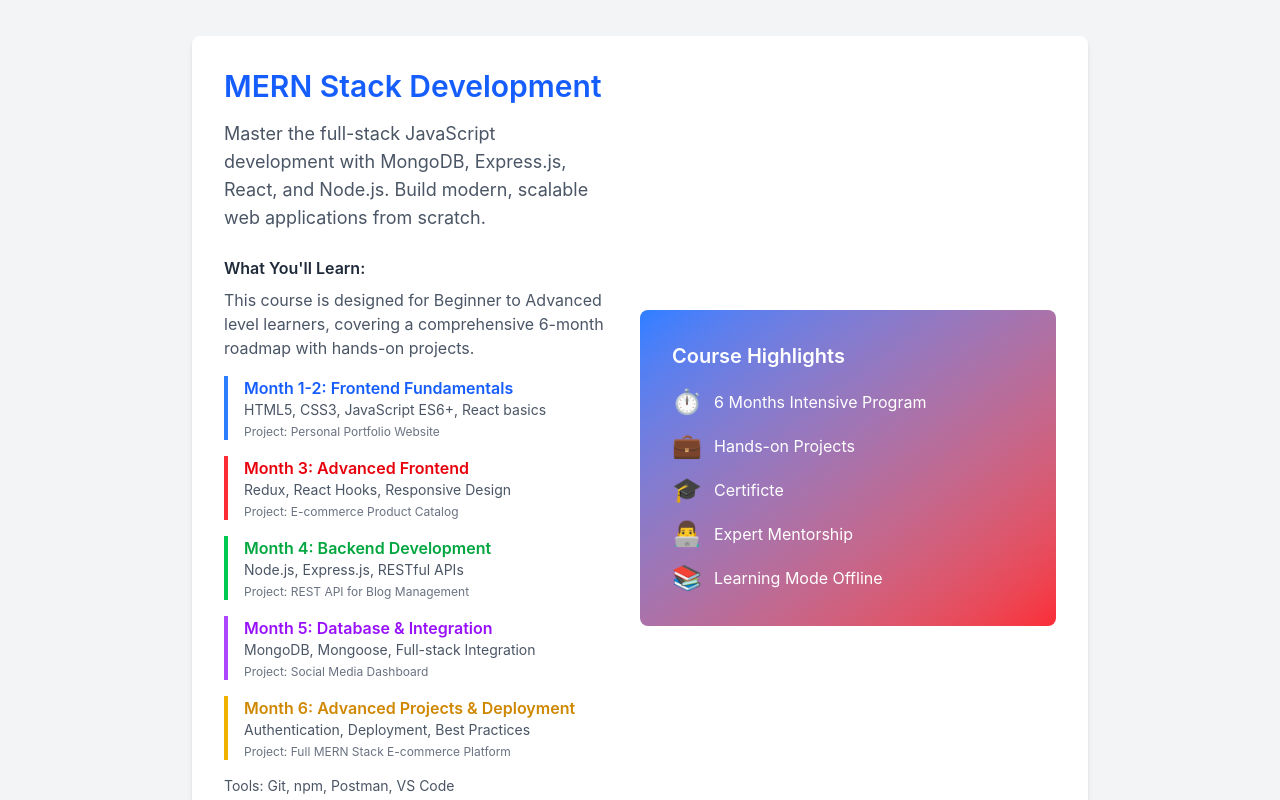
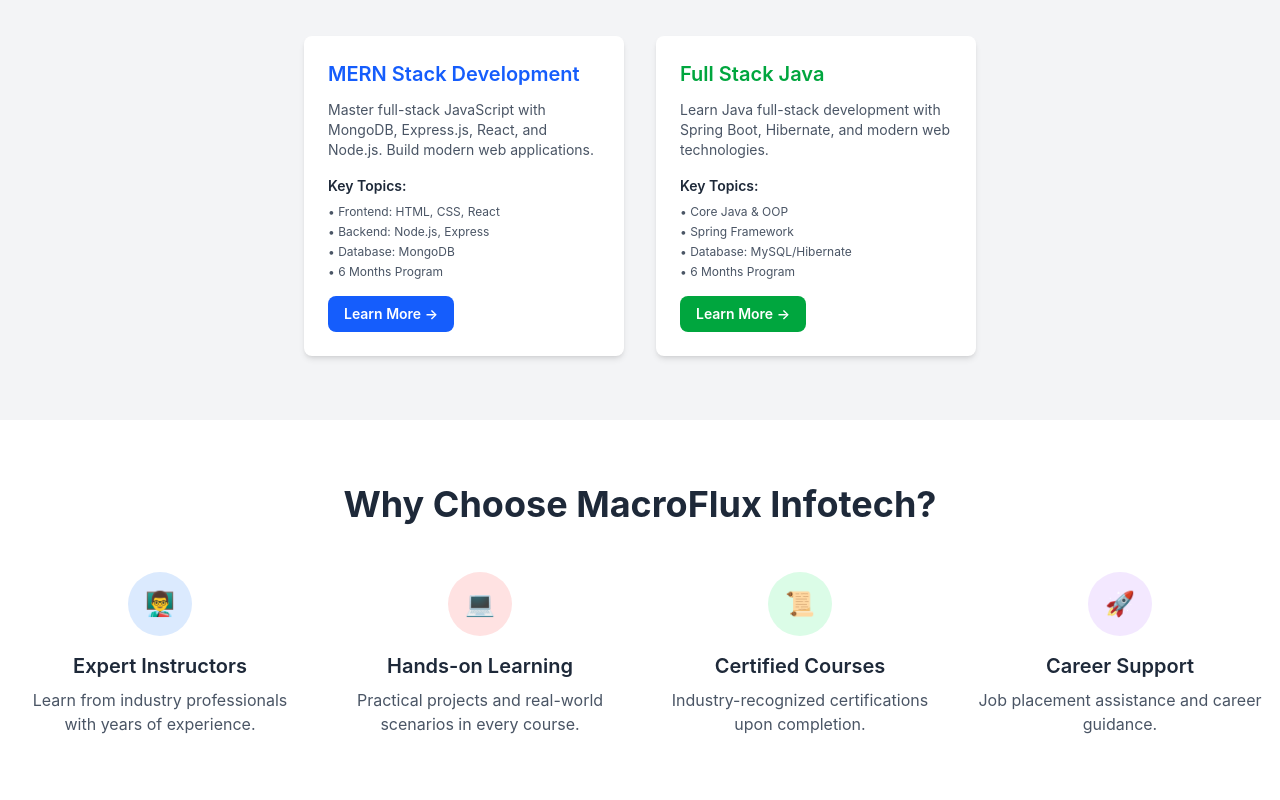
Before and after one commit to sushant-sonawane121/MacroFlux-Infotech, a React (Vite) app: page / in a window 1280 px wide. Shown: the part 940-1740 px from the top of the page. Built offline with nearby package versions, Linux system fonts and the light colour scheme.

Commit message:
java card added

```diff
--- a/src/pages/Home.jsx
+++ b/src/pages/Home.jsx
@@ -37,78 +37,42 @@
       <section className="py-16 bg-gray-100">
         <div className="container mx-auto px-4">
           <h2 className="text-3xl md:text-4xl font-bold text-center text-gray-800 mb-12">Our IT Courses</h2>
-          <div className="max-w-4xl mx-auto">
-            <div className="bg-white p-8 rounded-lg shadow-md hover:shadow-lg transition duration-300">
-              <div className="flex flex-col md:flex-row items-center">
-                <div className="md:w-1/2 mb-6 md:mb-0 md:pr-8">
-                  <h3 className="text-2xl md:text-3xl font-semibold text-blue-600 mb-4">MERN Stack Development</h3>
-                  <p className="text-gray-600 mb-6 text-lg">
-                    Master the full-stack JavaScript development with MongoDB, Express.js, React, and Node.js. Build modern, scalable web applications from scratch.
-                  </p>
-                  <div className="mb-6">
-                    <h4 className="font-semibold text-gray-800 mb-2">What You'll Learn:</h4>
-                    <p className="text-gray-600 mb-4">This course is designed for Beginner to Advanced level learners, covering a comprehensive 6-month roadmap with hands-on projects.</p>
-                    <div className="space-y-4">
-                      <div className="border-l-4 border-blue-500 pl-4">
-                        <h5 className="font-semibold text-blue-600">Month 1-2: Frontend Fundamentals</h5>
-                        <p className="text-gray-600 text-sm">HTML5, CSS3, JavaScript ES6+, React basics</p>
-                        <p className="text-gray-500 text-xs mt-1">Project: Personal Portfolio Website</p>
-                      </div>
-                      <div className="border-l-4 border-red-500 pl-4">
-                        <h5 className="font-semibold text-red-600">Month 3: Advanced Frontend</h5>
-                        <p className="text-gray-600 text-sm">Redux, React Hooks, Responsive Design</p>
-                        <p className="text-gray-500 text-xs mt-1">Project: E-commerce Product Catalog</p>
-                      </div>
-                      <div className="border-l-4 border-green-500 pl-4">
-                        <h5 className="font-semibold text-green-600">Month 4: Backend Development</h5>
-                        <p className="text-gray-600 text-sm">Node.js, Express.js, RESTful APIs</p>
-                        <p className="text-gray-500 text-xs mt-1">Project: REST API for Blog Management</p>
-                      </div>
-                      <div className="border-l-4 border-purple-500 pl-4">
-                        <h5 className="font-semibold text-purple-600">Month 5: Database & Integration</h5>
-                        <p className="text-gray-600 text-sm">MongoDB, Mongoose, Full-stack Integration</p>
-                        <p className="text-gray-500 text-xs mt-1">Project: Social Media Dashboard</p>
-                      </div>
-                      <div className="border-l-4 border-yellow-500 pl-4">
-                        <h5 className="font-semibold text-yellow-600">Month 6: Advanced Projects & Deployment</h5>
-                        <p className="text-gray-600 text-sm">Authentication, Deployment, Best Practices</p>
-                        <p className="text-gray-500 text-xs mt-1">Project: Full MERN Stack E-commerce Platform</p>
-                      </div>
-                    </div>
-                    <p className="text-gray-600 text-sm mt-4">Tools: Git, npm, Postman, VS Code</p>
-                  </div>
-                  <button className="bg-blue-600 text-white px-6 py-3 rounded-lg font-semibold hover:bg-blue-700 transition duration-300">
-                    Learn More →
-                  </button>
-                </div>
-                <div className="md:w-1/2">
-                  <div className="bg-linear-to-br from-blue-500 to-red-500 p-8 rounded-lg text-white">
-                    <h4 className="text-xl font-semibold mb-4">Course Highlights</h4>
-                    <div className="space-y-3">
-                      <div className="flex items-center">
-                        <span className="text-2xl mr-3">⏱️</span>
-                        <span>6 Months Intensive Program</span>
-                      </div>
-                      <div className="flex items-center">
-                        <span className="text-2xl mr-3">💼</span>
-                        <span>Hands-on Projects</span>
-                      </div>
-                      <div className="flex items-center">
-                        <span className="text-2xl mr-3">🎓</span>
-                        <span>Certificte</span>
-                      </div>
-                      <div className="flex items-center">
-                        <span className="text-2xl mr-3">👨‍💻</span>
-                        <span>Expert Mentorship</span>
-                      </div>
-                      <div className="flex items-center">
-                        <span className="text-2xl mr-3">📚</span>
-                        <span>Learning Mode Offline</span>
-                      </div>
-                    </div>
-                  </div>
-                </div>
+          <div className="flex flex-wrap justify-center gap-8">
+            <div className="bg-white p-6 rounded-lg shadow-md hover:shadow-lg transition duration-300 w-80">
+              <h3 className="text-xl font-semibold text-blue-600 mb-3">MERN Stack Development</h3>
+              <p className="text-gray-600 mb-4 text-sm">
+                Master full-stack JavaScript with MongoDB, Express.js, React, and Node.js. Build modern web applications.
+              </p>
+              <div className="mb-4">
+                <h4 className="font-semibold text-gray-800 mb-2 text-sm">Key Topics:</h4>
+                <ul className="text-gray-600 text-xs space-y-1">
+                  <li>• Frontend: HTML, CSS, React</li>
+                  <li>• Backend: Node.js, Express</li>
+                  <li>• Database: MongoDB</li>
+                  <li>• 6 Months Program</li>
+                </ul>
               </div>
+              <button className="bg-blue-600 text-white px-4 py-2 rounded-lg font-semibold hover:bg-blue-700 transition duration-300 text-sm">
+                Learn More →
+              </button>
+            </div>
+            <div className="bg-white p-6 rounded-lg shadow-md hover:shadow-lg transition duration-300 w-80">
+              <h3 className="text-xl font-semibold text-green-600 mb-3">Full Stack Java</h3>
+              <p className="text-gray-600 mb-4 text-sm">
+                Learn Java full-stack development with Spring Boot, Hibernate, and modern web technologies.
+              </p>
+              <div className="mb-4">
+                <h4 className="font-semibold text-gray-800 mb-2 text-sm">Key Topics:</h4>
+                <ul className="text-gray-600 text-xs space-y-1">
+                  <li>• Core Java & OOP</li>
+                  <li>• Spring Framework</li>
+                  <li>• Database: MySQL/Hibernate</li>
+                  <li>• 6 Months Program</li>
+                </ul>
+              </div>
+              <button className="bg-green-600 text-white px-4 py-2 rounded-lg font-semibold hover:bg-green-700 transition duration-300 text-sm">
+                Learn More →
+              </button>
             </div>
           </div>
         </div>
```
